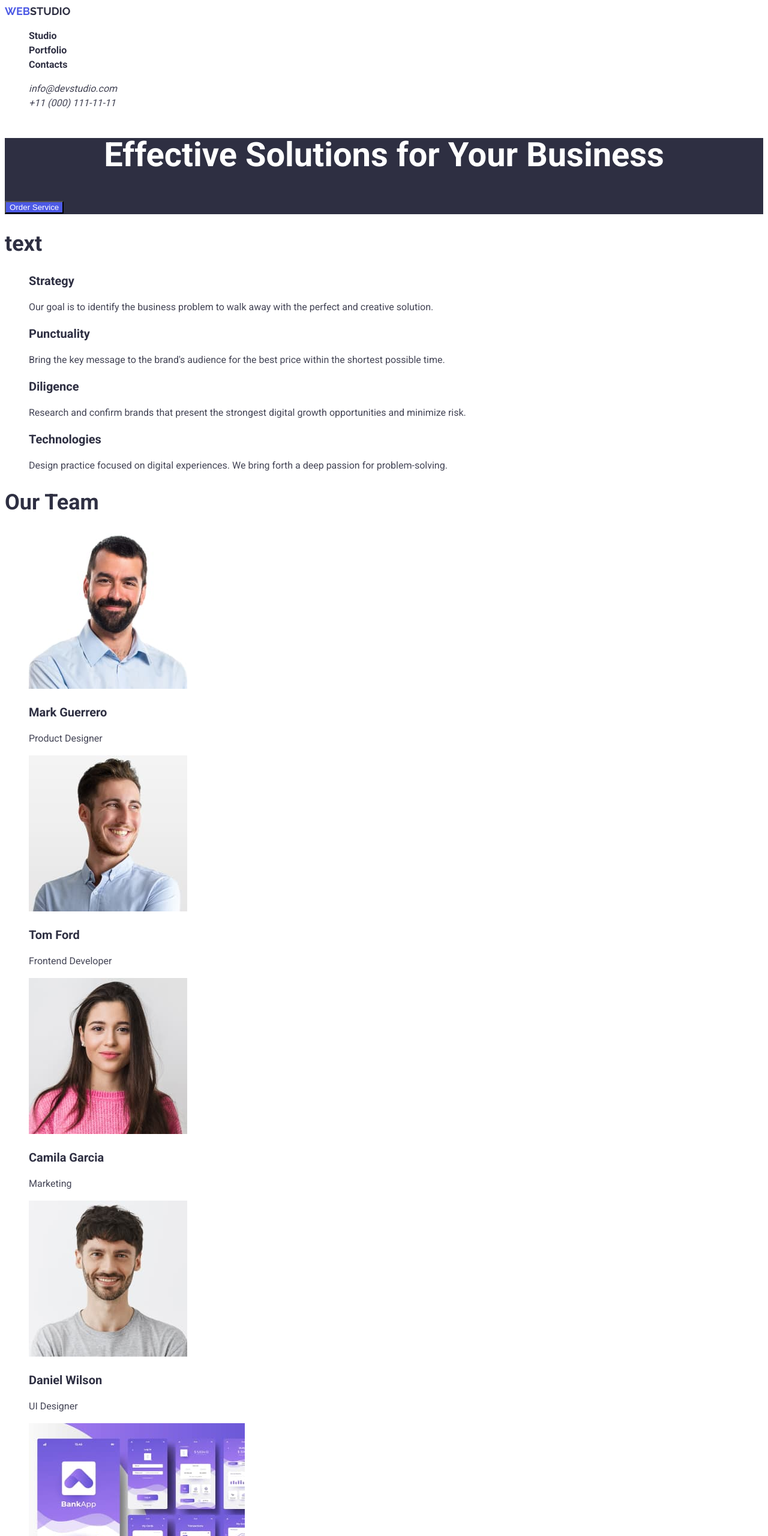
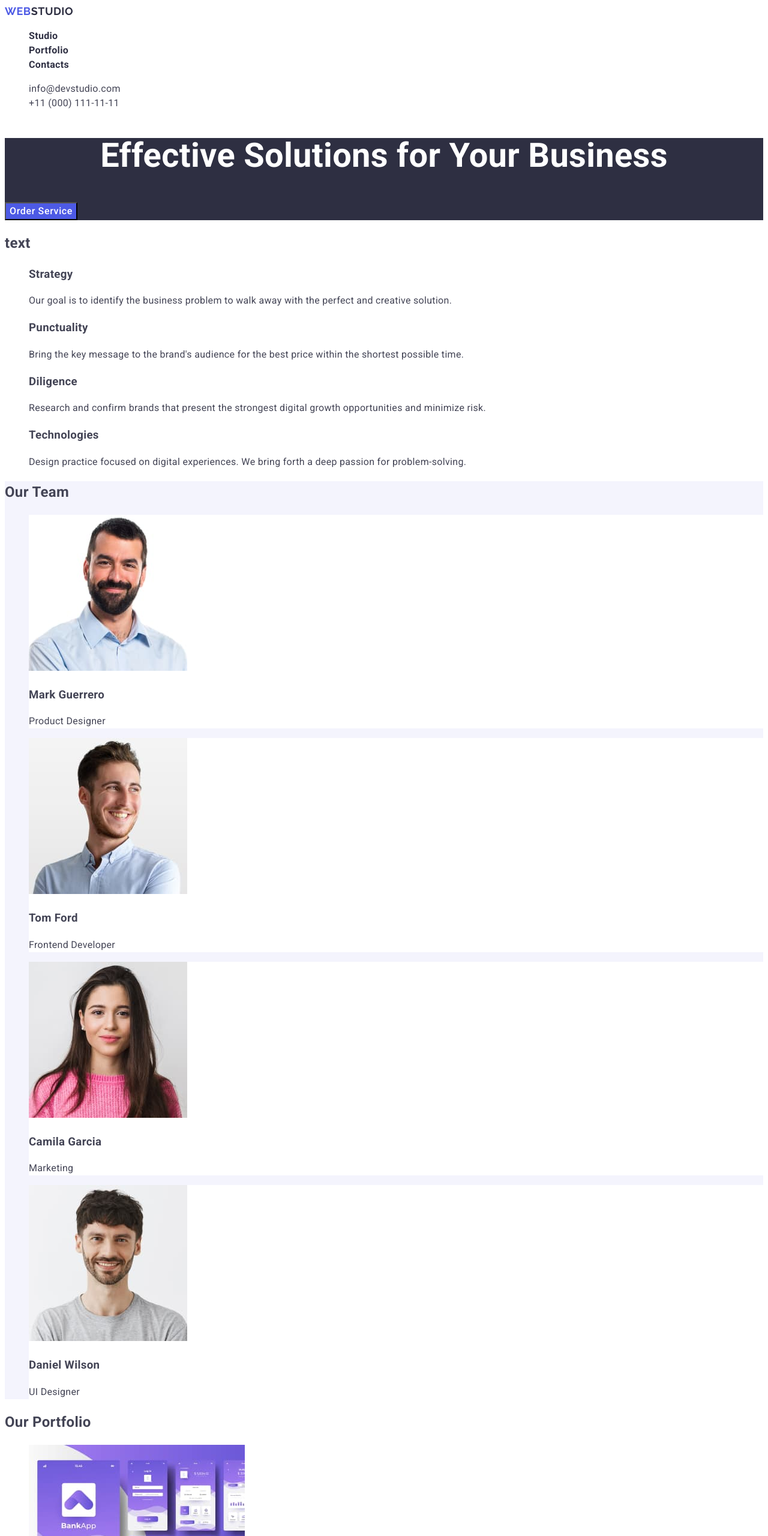
Before and after one commit to MaksimPeskov/goit-markup-hw-02, a plain HTML site: page index.html in a window 1280 px wide. Shown: the top 2560 px of the page at 60% size. Drawn offline with Linux system fonts and the light colour scheme.

Commit message:
apdate index.html and style.css

```diff
--- a/css/style.css
+++ b/css/style.css
@@ -6,18 +6,22 @@ body {
   background-color: #fff;
   font-size: 16px;
   line-height: 1.5;
+  letter-spacing: 0.02em;
 }
 
-h2 {
+.h2 {
   color: #2e2f42;
   font-size: 36px;
-  line-height: 1.1;
+  line-height: 1.11;
+  text-align: center;
+  text-transform: capitalize;
 }
 
-h3 {
+.h3 {
   color: #2e2f42;
   font-size: 20px;
   line-height: 1.2;
+  font-weight: 500;
 }
 
 ul,
@@ -30,19 +34,22 @@ ol {
 .logo-header {
   font-family: "Raleway", sans-serif;
   text-decoration: none;
-  color: #2e2f42;
+  color: #4d5ae5;
   text-transform: uppercase;
   font-size: 18px;
-  line-height: 1.1;
+  line-height: 1.17;
+  font-weight: 700;
+  letter-spacing: 0.03em;
 }
 
-.logo-header span {
-  color: #4d5ae5;
+.studio-header {
+  color: #2e2f42;
 }
 
 .header-link {
   text-decoration: none;
   color: #2e2f42;
+  font-weight: 500;
 }
 
 .header-link:hover {
@@ -53,6 +60,10 @@ ol {
 .header-link:active {
   text-decoration: underline;
   color: #404bbf;
+}
+
+.contacts {
+  font-style: normal;
 }
 
 .contacts-link {
@@ -75,22 +86,36 @@ ol {
   color: #fff;
   text-align: center;
   font-size: 56px;
-  line-height: 1;
+  line-height: 1.07;
 }
 
-button {
+.button-hero {
   cursor: pointer;
   color: #ffffff;
   background-color: #4d5ae5;
+  font-family: "Roboto", sans-serif;
+  font-weight: 500;
+  font-size: 16px;
+  line-height: 1.5;
+  letter-spacing: 0.04em;
 }
 
-button:hover {
+.button-hero:hover,
+.button-hero:focus {
   background-color: #404bbf;
 }
 
 /* Features-section */
 
 /* Team-section */
+
+.team {
+  background-color: #f4f4fd;
+}
+
+.team-card {
+  background-color: #ffffff;
+}
 
 /* Portfolio-section */
 
@@ -102,14 +127,16 @@ button:hover {
 .logo-footer {
   font-family: "Raleway", sans-serif;
   text-decoration: none;
-  color: #f4f4fd;
+  color: #4d5ae5;
   text-transform: uppercase;
   font-size: 18px;
-  line-height: 1.1;
+  line-height: 1.17;
+  font-weight: 700;
+  letter-spacing: 0.03em;
 }
 
-.logo-footer span {
-  color: #4d5ae5;
+.studio-footer {
+  color: #f4f4fd;
 }
 
 .footer-text {
--- a/index.html
+++ b/index.html
@@ -4,6 +4,8 @@
     <meta charset="UTF-8" />
     <meta name="viewport" content="width=device-width, initial-scale=1.0" />
     <title>Web Studio</title>
+    <link rel="preconnect" href="https://fonts.googleapis.com" />
+    <link rel="preconnect" href="https://fonts.gstatic.com" crossorigin />
     <link
       href="https://fonts.googleapis.com/css2?family=Raleway:ital,wght@0,700;1,700&family=Roboto:wght@400;500;700&display=swap"
       rel="stylesheet"
@@ -14,11 +16,13 @@
     <header>
       <nav>
         <a class="logo-header" href="/"
-          ><span class="web-logo">Web</span>Studio</a
+          >Web<span class="studio-header">Studio</span></a
         >
         <ul>
           <li>
-            <a class="header-link" href=""><strong>Studio</strong></a>
+            <a class="header-link" href="./index.html"
+              ><strong>Studio</strong></a
+            >
           </li>
           <li>
             <a class="header-link" href=""><strong>Portfolio</strong></a>
@@ -28,7 +32,7 @@
           </li>
         </ul>
       </nav>
-      <address>
+      <address class="contacts">
         <ul>
           <li>
             <a class="contacts-link" href="mailto:info@devstudio.com"
@@ -46,136 +50,117 @@
     <main>
       <section class="hero">
         <h1 class="hero-text">Effective Solutions for Your Business</h1>
-        <button type="button">Order Service</button>
+        <button class="button-hero" type="button">Order Service</button>
       </section>
       <section>
         <h2>text</h2>
         <ul>
           <li>
-            <h3>Strategy</h3>
-            <p>
+            <h3 class="features">Strategy</h3>
+            <p class="features-text">
               Our goal is to identify the business problem to walk away with the
               perfect and creative solution.
             </p>
           </li>
           <li>
-            <h3>Punctuality</h3>
-            <p>
+            <h3 class="features">Punctuality</h3>
+            <p class="features-text">
               Bring the key message to the brand's audience for the best price
               within the shortest possible time.
             </p>
           </li>
           <li>
-            <h3>Diligence</h3>
-            <p>
+            <h3 class="features">Diligence</h3>
+            <p class="features-text">
               Research and confirm brands that present the strongest digital
               growth opportunities and minimize risk.
             </p>
           </li>
           <li>
-            <h3>Technologies</h3>
-            <p>
+            <h3 class="features">Technologies</h3>
+            <p class="features-text">
               Design practice focused on digital experiences. We bring forth a
               deep passion for problem-solving.
             </p>
           </li>
         </ul>
       </section>
-      <section>
-        <h2>Our Team</h2>
+      <section class="team">
+        <h2 class="our-team">Our Team</h2>
+        <ul>
+          <li class="team-card">
+            <img src="./images/mark.jpg" alt="Mark Guerrero" width="264" />
+            <h3 class="team-name">Mark Guerrero</h3>
+            <p class="team-card-text">Product Designer</p>
+          </li>
+          <li class="team-card">
+            <img src="./images/tom.jpg" alt="Tom Ford" width="264" />
+            <h3 class="team-name">Tom Ford</h3>
+            <p class="team-card-text">Frontend Developer</p>
+          </li>
+          <li class="team-card">
+            <img src="./images/camila.jpg" alt="Camila Garcia" width="264" />
+            <h3 class="team-name">Camila Garcia</h3>
+            <p class="team-card-text">Marketing</p>
+          </li>
+          <li class="team-card">
+            <img src="./images/daniel.jpg" alt="Daniel Wilson" width="264" />
+            <h3 class="team-name">Daniel Wilson</h3>
+            <p class="team-card-text">UI Designer</p>
+          </li>
+        </ul>
+      </section>
+      <section class="portfolio">
+        <h2 class="our-portfolio">Our Portfolio</h2>
         <ul>
           <li>
-            <img
-              src="./images/mark-guerrero.jpg"
-              alt="Mark Guerrero"
-              width="264"
-            />
-            <h3>Mark Guerrero</h3>
-            <p>Product Designer</p>
-          </li>
-          <li>
-            <img src="./images/tom-ford.jpg" alt="Tom Ford" width="264" />
-            <h3>Tom Ford</h3>
-            <p>Frontend Developer</p>
+            <img src="./images/banking.jpg" alt="Banking App" width="360" />
+            <h3 class="portfolio-list">Banking App</h3>
+            <p class="portfolio-text">App</p>
           </li>
           <li>
             <img
-              src="./images/camila-garcia.jpg"
-              alt="Camila Garcia"
-              width="264"
+              src="./images/cashless.jpg"
+              alt="Cashless Payment"
+              width="360"
             />
-            <h3>Camila Garcia</h3>
-            <p>Marketing</p>
+            <h3 class="portfolio-list">Cashless Payment</h3>
+            <p class="portfolio-text">Marketing</p>
           </li>
           <li>
             <img
-              src="./images/daniel-wilson.jpg"
-              alt="Daniel Wilson"
-              width="264"
+              src="./images/meditation.jpg"
+              alt="Meditation App"
+              width="360"
             />
-            <h3>Daniel Wilson</h3>
-            <p>UI Designer</p>
+            <h3 class="portfolio-list">Meditation App</h3>
+            <p class="portfolio-text">App</p>
           </li>
-        </ul>
-      </section>
-      <section>
-        <ul>
           <li>
-            <img src="./images/banking-app.jpg" alt="Banking App" width="360" />
-            <h3>Banking App</h3>
-            <p>App</p>
+            <img src="./images/taxi.jpg" alt="Taxi Service" width="360" />
+            <h3 class="portfolio-list">Taxi Service</h3>
+            <p class="portfolio-text">Marketing</p>
           </li>
           <li>
             <img
-              src="./images/cashless-payment.jpg"
-              alt="Cashless Payment"
-              width="360"
-            />
-            <h3>Cashless Payment</h3>
-            <p>Marketing</p>
-          </li>
-          <li>
-            <img
-              src="./images/meditation-app.jpg"
-              alt="Meditation App"
-              width="360"
-            />
-            <h3>Meditation App</h3>
-            <p>App</p>
-          </li>
-          <li>
-            <img
-              src="./images/taxi-service.jpg"
-              alt="Taxi Service"
-              width="360"
-            />
-            <h3>Taxi Service</h3>
-            <p>Marketing</p>
-          </li>
-          <li>
-            <img
-              src="./images/screen-illustrations.jpg"
+              src="./images/screen.jpg"
               alt="Screen Illustrations"
               width="360"
             />
-            <h3>Screen Illustrations</h3>
-            <p>Design</p>
+            <h3 class="portfolio-list">Screen Illustrations</h3>
+            <p class="portfolio-text">Design</p>
           </li>
           <li>
-            <img
-              src="./images/online-courses.jpg"
-              alt="Online Courses"
-              width="360"
-            />
-            <h3>Online Courses</h3>
-            <p>Marketing</p>
+            <img src="./images/online.jpg" alt="Online Courses" width="360" />
+            <h3 class="portfolio-list">Online Courses</h3>
+            <p class="portfolio-text">Marketing</p>
           </li>
         </ul>
       </section>
     </main>
     <footer class="footer">
       <a class="logo-footer" href="/"
-        ><span class="web-logo">Web</span>Studio</a
+        >Web<span class="studio-footer">Studio</span></a
       >
       <p class="footer-text">
         Increase the flow of customers and sales for your business with digital
```
Also changed, not shown: images/banking.jpg (renamed from images/banking-app.jpg), images/camila.jpg (renamed from images/camila-garcia.jpg), images/cashless.jpg (renamed from images/cashless-payment.jpg), images/daniel.jpg (renamed from images/daniel-wilson.jpg), images/mark.jpg (renamed from images/mark-guerrero.jpg), images/meditation.jpg (renamed from images/meditation-app.jpg), images/online.jpg (renamed from images/online-courses.jpg), images/screen.jpg (renamed from images/screen-illustrations.jpg), images/taxi.jpg (renamed from images/taxi-service.jpg), images/tom.jpg (renamed from images/tom-ford.jpg).
